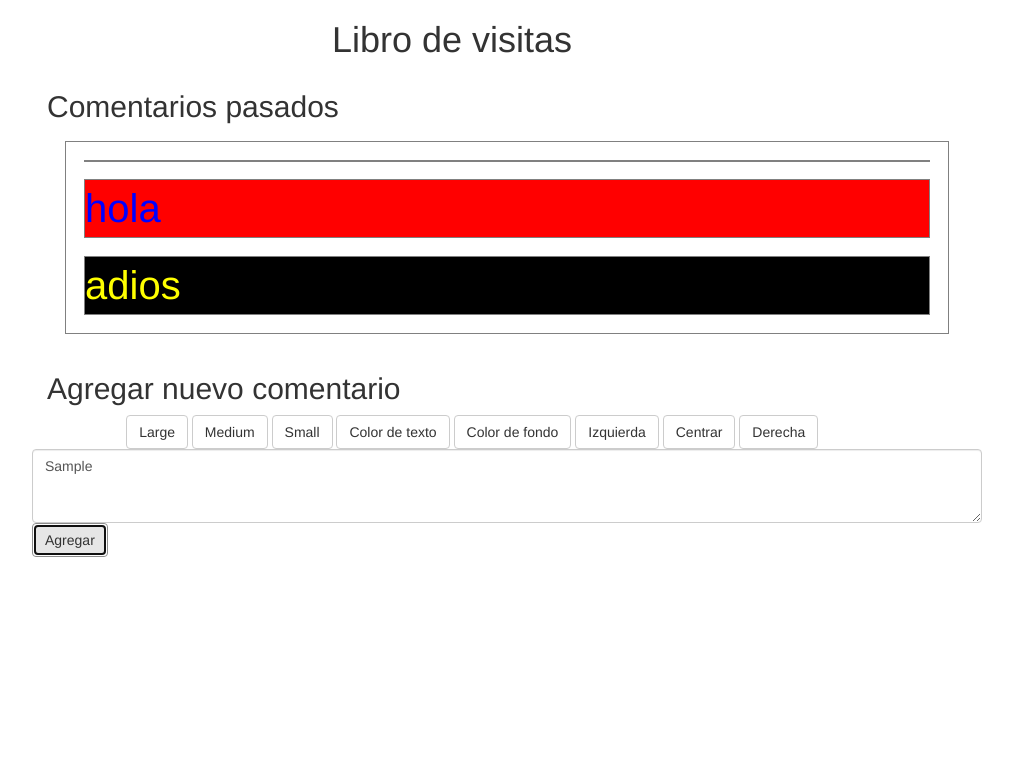
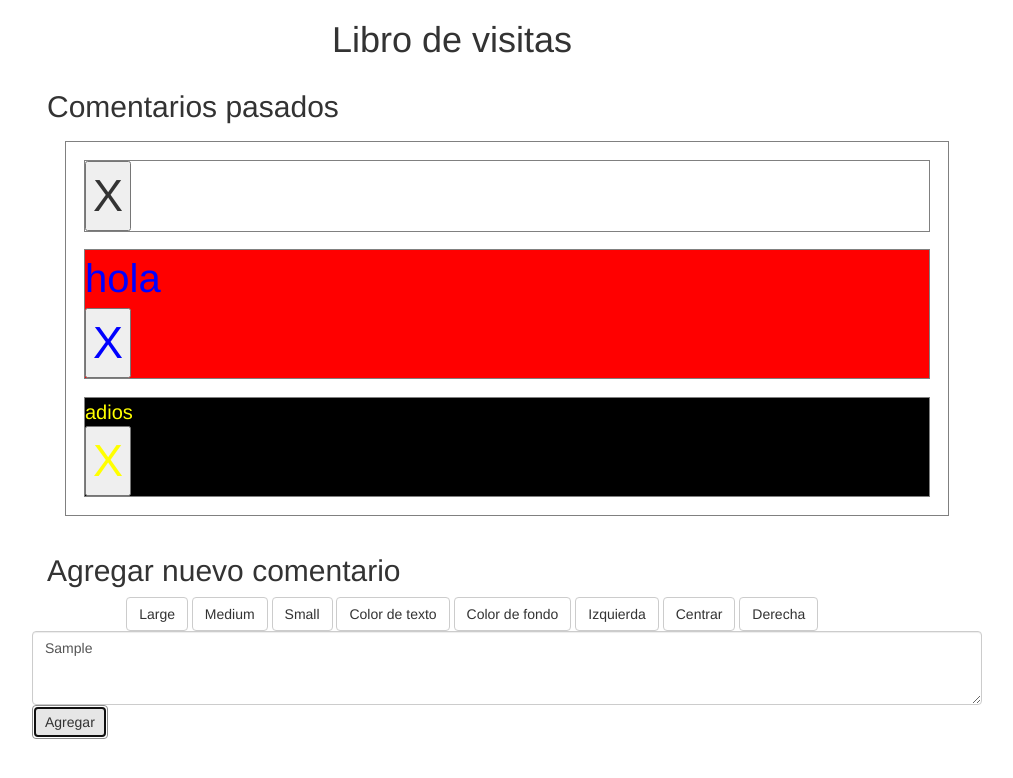
Before and after one commit to JimenaZubaran/libro-visitas-js, a plain HTML site: page index.html in a window 1280 px wide. Both pictures are taken after typing "Sample" into the empty fields and a click on the button "Agregar". Shown: the whole page, without its empty margins (133-1146 px from the left). Drawn offline with nearby package versions, Linux system fonts and the light colour scheme.

Commit message:
bnt delete no

```diff
--- a/crud.js
+++ b/crud.js
@@ -12,7 +12,7 @@ var commentsData = [
     style: {
       color : "yellow",
       backgroundColor : "black",
-      fontSize : "40px"
+      fontSize : "20px"
     }
   },
 ];
@@ -39,8 +39,14 @@ function creatDomCommentsWithData(data){
   var contentComment = data.content; // var contentComment = commentsData[i].content;
   console.log(contentComment);
   var commentContainerDom = document.createElement("div");
+  var btnDelete = document.createElement("button");
   commentContainerDom.innerHTML = contentComment;
   commentContainerDom.className = "caja-comentario-pasado";
+  btnDelete.innerHTML = "X";
+  btnDelete.className = "btn-delete";
+//btnDelete.setAttribute("id","button-delete");
+  btnDelete.style.fontSize = "45px"
+  commentContainerDom.appendChild(btnDelete);
   Object.assign ( commentContainerDom.style, data.style);
   return commentContainerDom;
   console.log(commentContainerDom);
@@ -62,3 +68,16 @@ function addNewComment() {
   commentsData.unshift(newComment);
   drawDataCommets()
 }
+
+
+var btnDelete = document.getElementsByClassName("btn-delete");
+console.log(btnDelete);
+//var btnId = document.getElementById("button-delete");
+//console.log(btnId);
+
+
+btnDelete.addEventListener("click", deleteButtonComment);
+function deleteButtonComment(){
+  var boxPasstComment = document.getElementsByClassName("caja-comentario-pasado");
+  boxPasstComment.style.display = "none";
+}
--- a/main.css
+++ b/main.css
@@ -7,3 +7,7 @@
 .caja-visualizar{
   margin-top: 5%;
 }
+
+.btn-delete {
+  display: block;
+}
```
